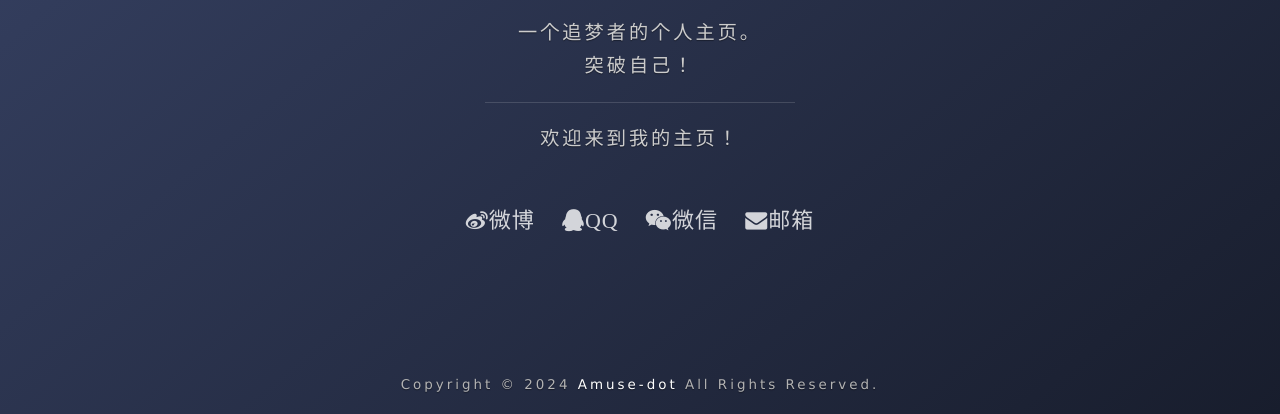
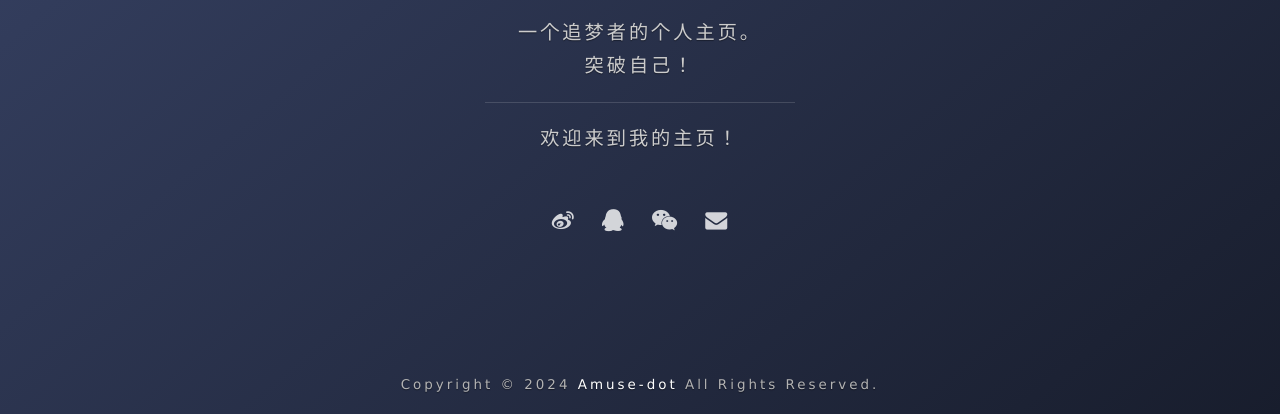
Before and after one commit to Amuse-dot/Amuse.github.io, a plain HTML site: page index.html in a window 1280 px wide. Shown: the part 386-800 px from the top of the page. Drawn offline with Linux system fonts and the light colour scheme.

Commit message:
Update index.html

```diff
--- a/index.html
+++ b/index.html
@@ -47,13 +47,13 @@
   <!-- Weibo -->
   <li class="navigation__item">
     <a href="https://weibo.com/u/7446682621" title="我的微博" target="_blank">
-      <i class="social fa fa-weibo">微博</i>
+      <i class="social fa fa-weibo"></i>
     </a>
   </li>
   <!-- QQ -->
   <li class="navigation__item">
     <a href="https://qm.qq.com/q/SuuoszjnmQ" title="Amuse-dot@QQ" target="_blank">
-      <i class="social fa fa-qq">QQ</i>
+      <i class="social fa fa-qq"></i>
     </a>
   </li>
   <!-- Weixin -->
@@ -63,7 +63,7 @@
 	 <img data-v="" src="https://qrstyle-api.cli.im/create/down?code_tplid=860199986&code_type=3&time=1717827786&publickey=cf27f75f459a315d98cb9ad1b2556021&cvid=1017393531&fkey=1_1017393531_171_85_3_860199986_b9debfc96e71a91fb30b583eec534bde.png&file_name2=https%3A%2F%2Fu.wechat.com%2FMFT8KsJg1coqsGW3BSVu-OY%3Fs%3D1" width="92" onclick="window.open(&quot;https://qrstyle-api.cli.im/create/down?code_tplid=860199986&code_type=3&time=1717827786&publickey=cf27f75f459a315d98cb9ad1b2556021&cvid=1017393531&fkey=1_1017393531_171_85_3_860199986_b9debfc96e71a91fb30b583eec534bde.png&file_name2=https%3A%2F%2Fu.wechat.com%2FMFT8KsJg1coqsGW3BSVu-OY%3Fs%3D1;)">
 	  <div data-v="" class="triangle-down"></div>
 	</div>
-      <i class="social fa fa-weixin">微信</i>
+      <i class="social fa fa-weixin"></i>
     </a>
   </li>
   <!-- Telegram
@@ -81,7 +81,7 @@
   <!-- Email -->
   <li class="navigation__item">
     <a href="mailto:2911138042@qq.com" title="发邮件给我">
-      <i class="social fa fa-envelope">邮箱</i>
+      <i class="social fa fa-envelope"></i>
     </a>
   </li>
   </ul>
```
